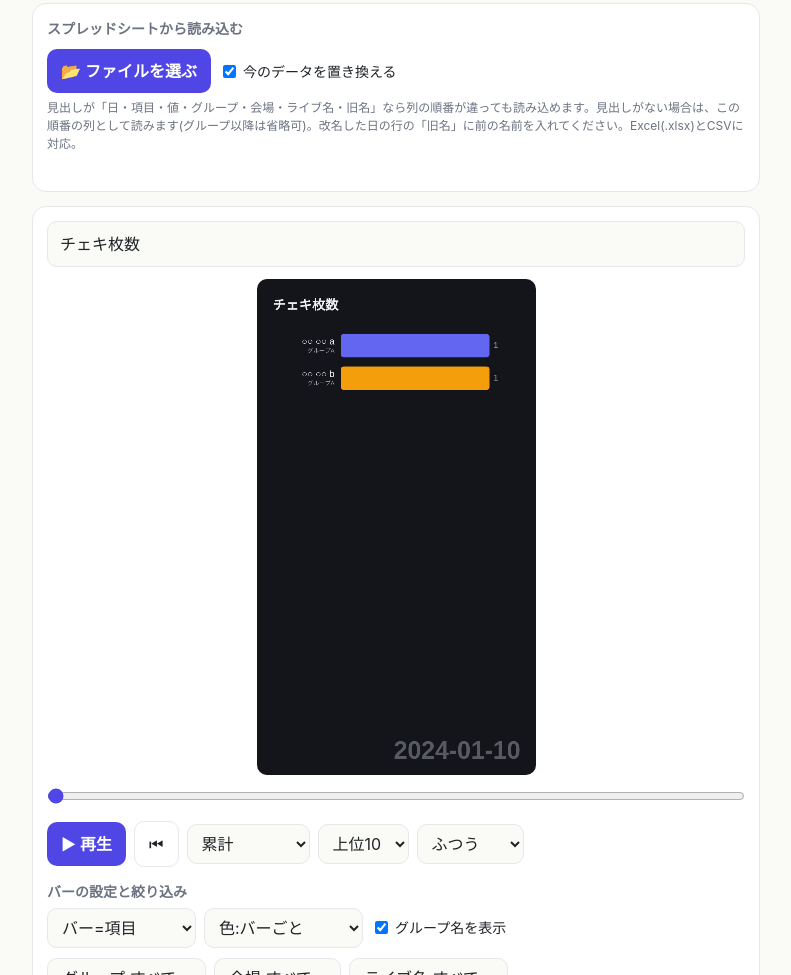
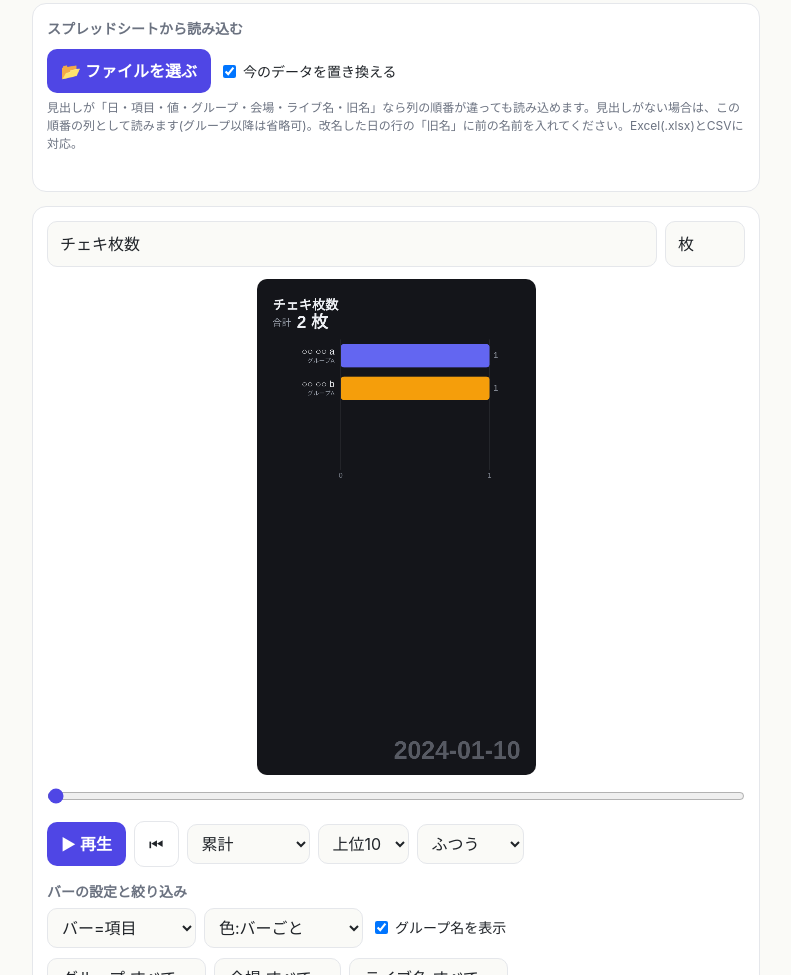
Before and after one commit to gaxhijcftsc-arch/cheki-race, a plain HTML site: page index.html in a window 1280 px wide. Shown: the part 280-1255 px from the top of the page, without its empty margins (244-1035 px from the left). Drawn offline with Linux system fonts and the light colour scheme.

Commit message:
index.html を更新
動画内に目盛と合計枚数を表示

```diff
--- a/index.html
+++ b/index.html
@@ -41,7 +41,7 @@ textarea{width:100%;height:90px;font-size:13px;margin-bottom:8px}
 details summary{cursor:pointer;color:var(--sub);font-size:14px}
 #vwrap{display:none;margin-top:12px;text-align:center}
 #prev{max-width:100%;max-height:50vh;border-radius:10px;background:#000}
-#title{flex:1 1 100%}
+#title{flex:1 1 200px}#ut{flex:0 0 80px}
 label.chk{font-size:14px;display:flex;gap:4px;align-items:center}
 label.chk input{padding:0}
 </style>
@@ -80,7 +80,8 @@ label.chk input{padding:0}
 </div>
 
 <div class="card">
-  <div class="form"><input id="title" type="text" placeholder="タイトル(動画に表示)" value="チェキ枚数"></div>
+  <div class="form"><input id="title" type="text" placeholder="タイトル(動画に表示)" value="チェキ枚数">
+    <input id="ut" type="text" value="枚" placeholder="単位" aria-label="単位"></div>
   <div class="tools" style="margin-top:12px"><canvas id="cv" width="720" height="1280"></canvas></div>
   <input id="seek" type="range" min="0" max="0" value="0" step="any" aria-label="日付を選ぶ">
   <div class="tools">
@@ -222,12 +223,13 @@ label.chk input{padding:0}
         cur[k]+=r.value;seen[k]=1;
         if(r.group)cg[k]=gidx.get(r.group);
       }
-      var v=cur.slice(),order=[];
+      var v=cur.slice(),order=[],tt=0;
+      for(var k3=0;k3<N;k3++)tt+=v[k3];
       for(var k2=0;k2<N;k2++)if(seen[k2])order.push(k2);
       order.sort(function(a,b){return v[b]-v[a]||a-b});
       var rank=new Int16Array(N).fill(N);
       order.forEach(function(k,p){rank[k]=p});
-      F.push({date:d,v:v,rank:rank,grp:cg.slice(),lab:cl.slice(),max:order.length?Math.max(v[order[0]],1e-9):1});
+      F.push({date:d,v:v,rank:rank,grp:cg.slice(),lab:cl.slice(),tot:tt,max:order.length?Math.max(v[order[0]],1e-9):1});
     }
     B={names:names,pool:pool,groups:groups,F:F,rows:Math.min(topN,N),int:int,
        useGroup:unit==='name'&&$('color').value==='group',showG:unit==='name'&&$('showg').checked};
@@ -251,6 +253,11 @@ label.chk input{padding:0}
     ctx.beginPath();ctx.moveTo(x+r,y);ctx.arcTo(x+w,y,x+w,y+h,r);ctx.arcTo(x+w,y+h,x,y+h,r);
     ctx.arcTo(x,y+h,x,y,r);ctx.arcTo(x,y,x+w,y,r);ctx.closePath();ctx.fill();
   }
+  function niceStep(r){
+    if(!(r>0))return 1;
+    var m=Math.pow(10,Math.floor(Math.log10(r))),n=r/m,k=n<1.5?1:n<3?2:n<7?5:10,st=k*m;
+    return B.int?Math.max(1,st):st;
+  }
   function fv(v){return B.int?Math.round(v).toLocaleString():(Math.round(v*10)/10).toLocaleString()}
   function draw(p){
     var W=cv.width,H=cv.height,s=Math.min(W,H)/720,T=theme();
@@ -261,9 +268,23 @@ label.chk input{padding:0}
     if(!n){ctx.fillStyle=T.sub;ctx.font=(26*s)+'px '+FF;ctx.textAlign='center';ctx.fillText('データがありません',W/2,H/2);return}
     var i=Math.min(Math.floor(p),n-1),j=Math.min(i+1,n-1),g=i===j?0:sm(Math.min(1,(p-i)/0.75));
     var a=B.F[i],b=B.F[j],rows=B.rows;
-    var aTop=130*s,aBot=H-120*s,rh=Math.min((aBot-aTop)/rows,84*s);
+    var aTop=156*s,aBot=H-120*s,rh=Math.min((aBot-aTop)/rows,84*s);
     var labelR=200*s,barX=labelR+16*s,barW=W-barX-120*s;
     var max=a.max+(b.max-a.max)*g;
+    var tl=$('mode').value==='cum'?'合計 ':'この日の合計 ';
+    ctx.textAlign='left';ctx.fillStyle=T.sub;ctx.font=(24*s)+'px '+FF;
+    ctx.fillText(tl,40*s,114*s);
+    var tw=ctx.measureText(tl).width;
+    ctx.fillStyle=T.fg;ctx.font='bold '+(44*s)+'px '+FF;
+    ctx.fillText(fv(a.tot+(b.tot-a.tot)*g)+' '+$('ut').value,40*s+tw+8*s,114*s);
+    var bBot=aTop+rows*rh,step=niceStep(max/5);
+    ctx.lineWidth=Math.max(1,s);ctx.textAlign='center';ctx.font=(18*s)+'px '+FF;
+    for(var t=0,c=0;t<=max*1.0001&&c<14;t+=step,c++){
+      var tx=barX+t/max*barW,tv=Math.round(t*1e6)/1e6;
+      ctx.globalAlpha=.25;ctx.strokeStyle=T.sub;ctx.beginPath();ctx.moveTo(tx,aTop);ctx.lineTo(tx,bBot);ctx.stroke();
+      ctx.globalAlpha=.8;ctx.fillStyle=T.sub;ctx.fillText(tv.toLocaleString(),tx,bBot+16*s);
+    }
+    ctx.globalAlpha=1;
     for(var k=0;k<B.names.length;k++){
       var ra=Math.min(a.rank[k],rows),rb=Math.min(b.rank[k],rows);
       var al=(a.rank[k]<rows?1:0)*(1-g)+(b.rank[k]<rows?1:0)*g;
@@ -431,6 +452,7 @@ label.chk input{padding:0}
   ['mode','top','unit','color','showg','fg','fv','fl'].forEach(function(i){$(i).onchange=function(){pos=0;changed()}});
   $('theme').onchange=function(){dirty=true};
   $('title').oninput=function(){dirty=true};
+  $('ut').oninput=function(){dirty=true};
   $('shape').onchange=function(){var z={v:[720,1280],s:[720,720],h:[1280,720]}[this.value];cv.width=z[0];cv.height=z[1];dirty=true};
   $('rec').onclick=startRec;
   $('save').onclick=function(){if(vidBlob)saveFile('bar-chart-race.'+vidExt,vidBlob,$('rmsg'))};
```
